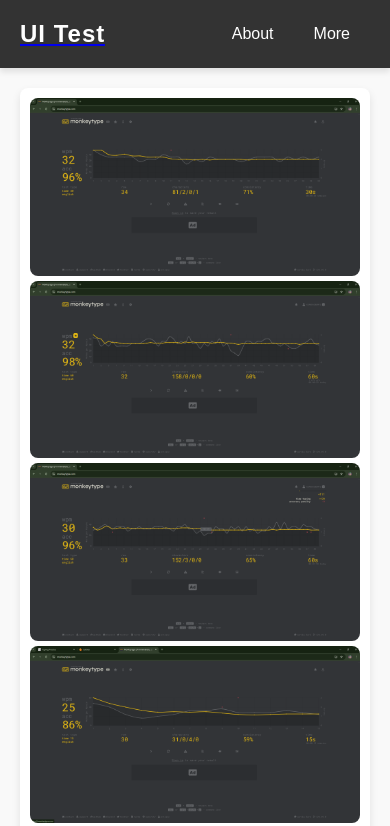
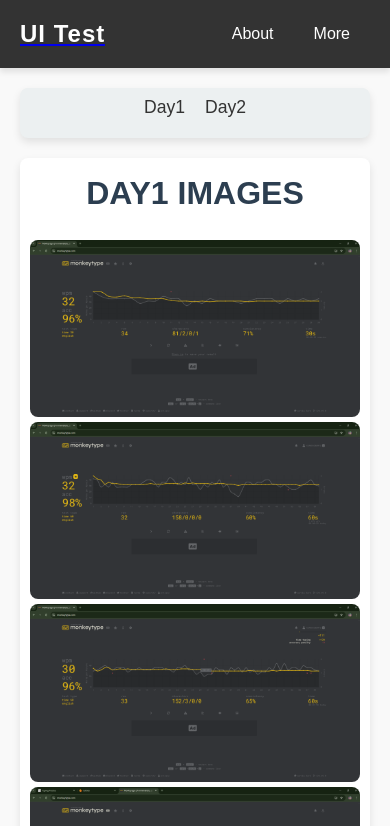
Before and after one commit to Manojkumbi/UI-Test, a plain HTML site: page index.html in a window 390 px wide. Shown: the top 826 px of the page. Drawn offline with Linux system fonts and the light colour scheme.

Commit message:
Auto-commit: changes detected in monitored directory

```diff
--- a/index.html
+++ b/index.html
@@ -24,7 +24,7 @@
       </ul>
     </aside>
     <main class="gallery">
-      <!-- <h2>Image Gallery</h2> -->
+      <h2></h2>
       <div id="gallery-container"></div>
     </main>
   </div>
--- a/scripts/script.js
+++ b/scripts/script.js
@@ -2,16 +2,17 @@ document.addEventListener("DOMContentLoaded", () => {
   const galleryContainer = document.getElementById("gallery-container");
   const dayList = document.getElementById("day-list");
 
-  const days = ['day1'];
+  const days = ['day1','day2'];
 
   const modal = document.getElementById("imageModal");
   const modalImg = document.getElementById("modalImage");
   const caption = document.getElementById("caption");
   const closeBtn = document.getElementsByClassName("close-btn")[0];
-
+const h2=document.getElementsByTagName("h2")[0]
   function updateGallery(day) {
     galleryContainer.innerHTML = '';
 
+h2.innerHTML=`${day.toUpperCase()} IMAGES`;
     for (let i = 1; i <= 10; i++) {
       const img = document.createElement("img");
       img.src = `assets/${day}/${i}.png`;
--- a/style.css
+++ b/style.css
@@ -144,8 +144,48 @@ body {
     height: auto;
   }
 .index-bar{
-display: none;
+width: 100%;
+height: 50px;
+overflow-y: hidden;
+padding-left: 0;
+padding-right: 0;
+padding-top: 5px;
+padding-bottom: 5px;
+
 }
+
+day-list{
+  overflow-y: hidden;
+  display: flex;
+  justify-content: center;
+  margin: auto 5px;
+}
+
+.index-bar ul {
+  list-style-type: none;
+
+}
+
+.index-bar ul li {
+  display: inline;
+  margin: auto 10px;
+}
+
+.index-bar ul li a {
+  text-decoration: none;
+  text-align: center;
+  color: #333;
+  margin: auto auto;
+  font-size: 1.1rem;
+  font-weight: 500;
+  transition: color 0.3s ease;
+}
+
+.index-bar ul li a:hover {
+  color: #e74c3c;
+}
+
+
   .gallery {
     padding: 10px;
   }
```
